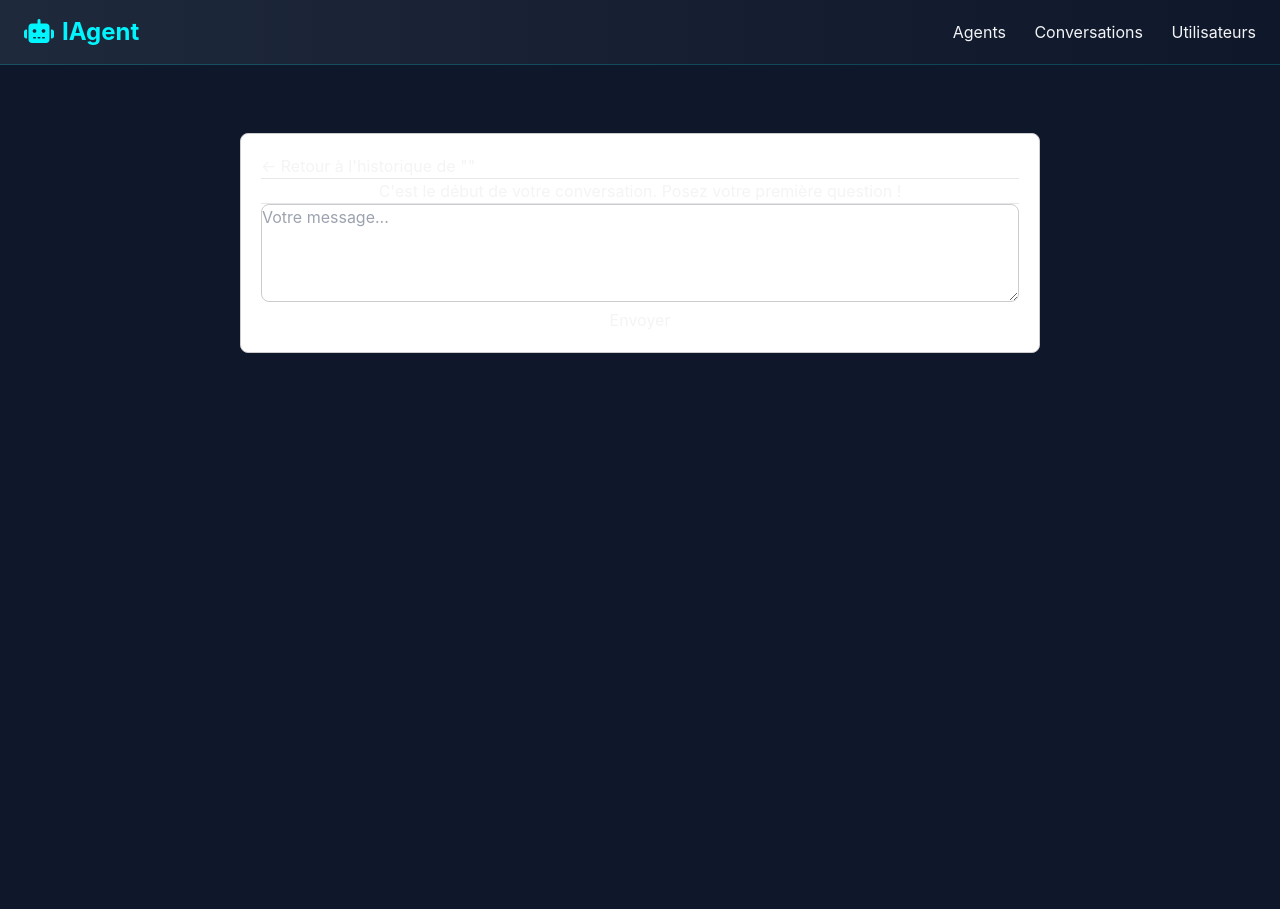
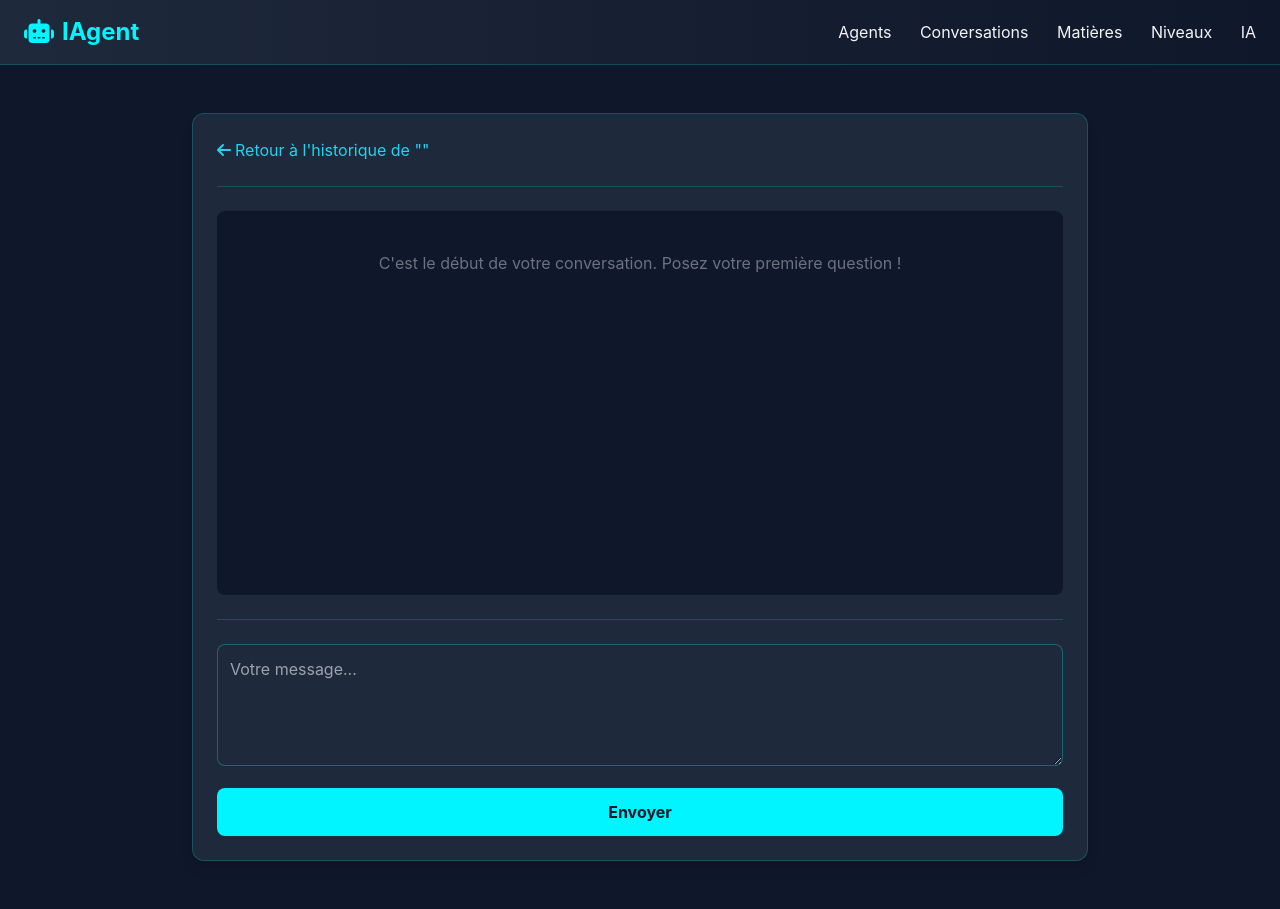
Before and after one commit to nicolastchenio/school_agent_symfony, a Symfony app: template app/templates/ia/chat.html.twig in a window 1280 px wide. Before the commit the page ends 353 px from the top, so only its background shows below. Run offline with Twig, Linux system fonts and the light colour scheme; the template is opened without the code that fills it, so the values that code supplies are empty; some libraries are stand-ins or nearby versions; some web fonts are replaced.

Commit message:
modification design, menu, lien home

```diff
--- a/app/templates/base.html.twig
+++ b/app/templates/base.html.twig
@@ -34,13 +34,15 @@
     <!-- Navbar futuriste -->
     <nav class="bg-gradient-to-r from-card to-dark border-b border-neon/20">
         <div class="max-w-7xl mx-auto px-6 py-4 flex justify-between items-center">
-            <a href="{{ path('app_agent_index') }}" class="text-2xl font-bold text-neon">
+            <a href="{{ path('app_home') }}" class="text-2xl font-bold text-neon">
                 <i class="fas fa-robot mr-2"></i>IAgent
             </a>
             <div class="space-x-6">
                 <a href="{{ path('app_agent_index') }}" class="hover:text-neon transition">Agents</a>
-                <a href="#" class="hover:text-neon transition">Conversations</a>
-                <a href="#" class="hover:text-neon transition">Utilisateurs</a>
+                <a href="{{ path('app_conversation_index') }}" class="hover:text-neon transition">Conversations</a>
+                <a href="{{ path('app_matiere_index') }}" class="hover:text-neon transition">Matières</a>
+                <a href="{{ path('app_niveau_scolaire_index') }}" class="hover:text-neon transition">Niveaux</a>
+                <a href="{{ path('app_ia_index') }}" class="hover:text-neon transition">IA</a>
             </div>
         </div>
     </nav>
--- a/app/templates/ia/chat.html.twig
+++ b/app/templates/ia/chat.html.twig
@@ -2,58 +2,41 @@
 
 {% block title %}Chat avec {{ agent.nom }}{% endblock %}
 
-{% block stylesheets %}
-    {{ parent() }}
-    {# Vous pouvez mettre le style dans un fichier CSS séparé plus tard #}
-    <style>
-        .chat-container { max-width: 800px; margin: 20px auto; border: 1px solid #ccc; padding: 20px; border-radius: 8px; background-color: #fff; }
-        .message { margin-bottom: 15px; padding: 10px 15px; border-radius: 18px; max-width: 80%; line-height: 1.4; }
-        .user-message { background-color: #007bff; color: white; margin-left: auto; text-align: left; }
-        .ai-message { background-color: #e9e9eb; color: #333; margin-right: auto; text-align: left; }
-        .message p { margin: 0; }
-        .message .author { font-weight: bold; margin-bottom: 5px; font-size: 0.8em; opacity: 0.8; }
-        textarea { width: 100%; box-sizing: border-box; padding: 10px; border-radius: 8px; border: 1px solid #ccc; margin-bottom: 10px; }
-        button { width: 100%; padding: 10px 20px; border: none; background-color: #007bff; color: white; border-radius: 8px; cursor: pointer; font-size: 1em; }
-        button:hover { background-color: #0056b3; }
-        a { color: #007bff; text-decoration: none; }
-        a:hover { text-decoration: underline; }
-    </style>
-{% endblock %}
+{% block body %}
+            <div class="max-w-4xl mx-auto bg-card p-6 rounded-xl border border-neon/20 shadow-lg">
+                <p class="mb-4"><a href="{{ path('app_ia_conversations', {id: agent.id}) }}" class="text-cyan-400 hover:underline"><i class="fas fa-arrow-left mr-1"></i>Retour à l'historique de "{{ agent.nom }}"</a></p>
+                <h1 class="text-3xl font-bold text-neon mb-4 text-center">{{ conversation.titre }}</h1>
+                <hr class="border-t border-neon/20 my-6">
 
-{% block body %}
-    <div class="chat-container">
-        <p><a href="{{ path('app_ia_conversations', {id: agent.id}) }}">&larr; Retour à l'historique de "{{ agent.nom }}"</a></p>
-        <h1 style="text-align: center;">{{ conversation.titre }}</h1>
-        <hr>
-
-        <div class="messages-history">
+                <div class="messages-history h-96 overflow-y-auto mb-6 p-4 bg-dark rounded-lg">
                     {% if messages is not empty %}
                         {% for message in messages %}
-                    <div class="message user-message">
-                        <p class="author">Vous</p>
-                        {# Le filtre nl2br convertit les sauts de ligne en <br> #}
+                            {% if message.question is not empty %} {# User message #}
+                                <div class="message mb-4 p-3 rounded-lg w-3/4 bg-blue-600 text-white ml-auto">
+                                    <p class="author font-bold mb-1 text-xs opacity-80">Vous</p>
                                     <p>{{ message.question|nl2br }}</p>
                                 </div>
-                    {% if message.reponse is not empty %}
-                        <div class="message ai-message">
-                            <p class="author">{{ agent.nom }}</p>
+                            {% endif %}
+                            {% if message.reponse is not empty %} {# AI message #}
+                                <div class="message mb-4 p-3 rounded-lg w-3/4 bg-gray-700 text-gray-100 mr-auto">
+                                    <p class="author font-bold mb-1 text-xs opacity-80">{{ agent.nom }}</p>
                                     <p>{{ message.reponse|nl2br }}</p>
                                 </div>
                             {% endif %}
                         {% endfor %}
                     {% else %}
-                <p style="text-align: center;">C'est le début de votre conversation. Posez votre première question !</p>
+                        <p class="text-gray-500 text-center py-6">C'est le début de votre conversation. Posez votre première question !</p>
                     {% endif %}
                 </div>
 
-        <hr>
+                <hr class="border-t border-neon/20 my-6">
 
                 {# L'action du formulaire est dynamique : elle pointe vers la bonne route #}
                 {# que la conversation soit nouvelle ou existante. #}
                 {% set form_action = isNew ? path('app_ia_chat', {'agentId': agent.id}) : path('app_ia_chat', {'id': conversation.id}) %}
-        <form method="post" action="{{ form_action }}">
-            <textarea name="prompt" rows="4" placeholder="Votre message..." required></textarea>
-            <button type="submit">Envoyer</button>
+                <form method="post" action="{{ form_action }}" class="space-y-4">
+                    <textarea name="prompt" rows="4" placeholder="Votre message..." required class="w-full p-3 rounded-lg border border-neon/30 bg-card text-white focus:border-neon focus:ring-neon"></textarea>
+                    <button type="submit" class="w-full bg-neon text-dark font-bold py-3 rounded-lg hover:scale-105 transition transform">Envoyer</button>
                 </form>
             </div>
 
--- a/app/templates/niveau_scolaire/_delete_form.html.twig
+++ b/app/templates/niveau_scolaire/_delete_form.html.twig
@@ -1,4 +1,6 @@
-<form method="post" action="{{ path('app_niveau_scolaire_delete', {'id': niveau_scolaire.id}) }}" onsubmit="return confirm('Are you sure you want to delete this item?');">
+<form method="post" action="{{ path('app_niveau_scolaire_delete', {'id': niveau_scolaire.id}) }}" onsubmit="return confirm('Êtes-vous sûr de vouloir supprimer cet élément ?');" class="inline-block">
     <input type="hidden" name="_token" value="{{ csrf_token('delete' ~ niveau_scolaire.id) }}">
-    <button class="btn">Delete</button>
+    <button class="bg-red-600 text-white px-4 py-2 rounded-lg hover:bg-red-500 transition">
+        <i class="fas fa-trash-alt mr-2"></i>Supprimer
+    </button>
 </form>
```
Also changed, not shown: app/src/Controller/HomeController.php (+1 -37 lines), app/templates/niveau_scolaire/_form.html.twig (+13 -3 lines), app/templates/niveau_scolaire/edit.html.twig (+16 -5 lines), app/templates/niveau_scolaire/index.html.twig (+22 -28 lines), app/templates/niveau_scolaire/show.html.twig (+27 -19 lines). Lines whose indentation alone changed are shown as unchanged.
